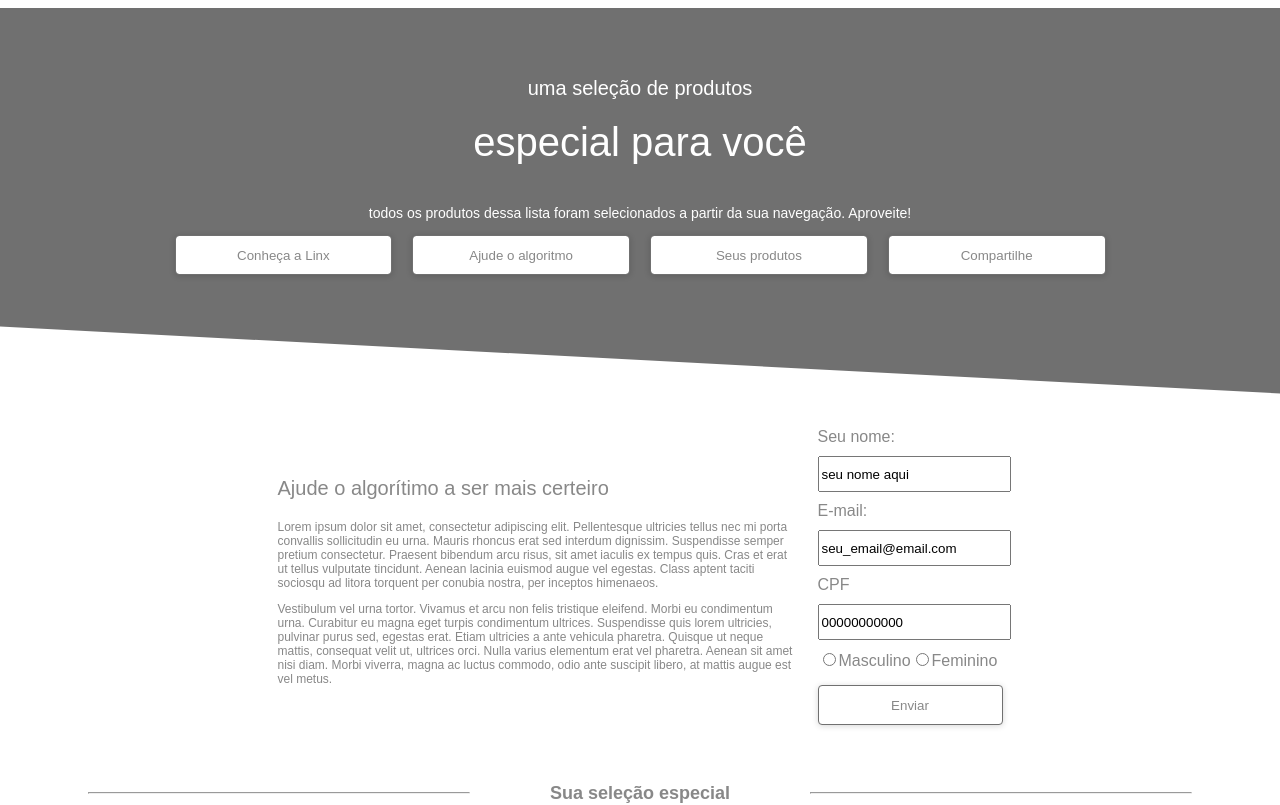
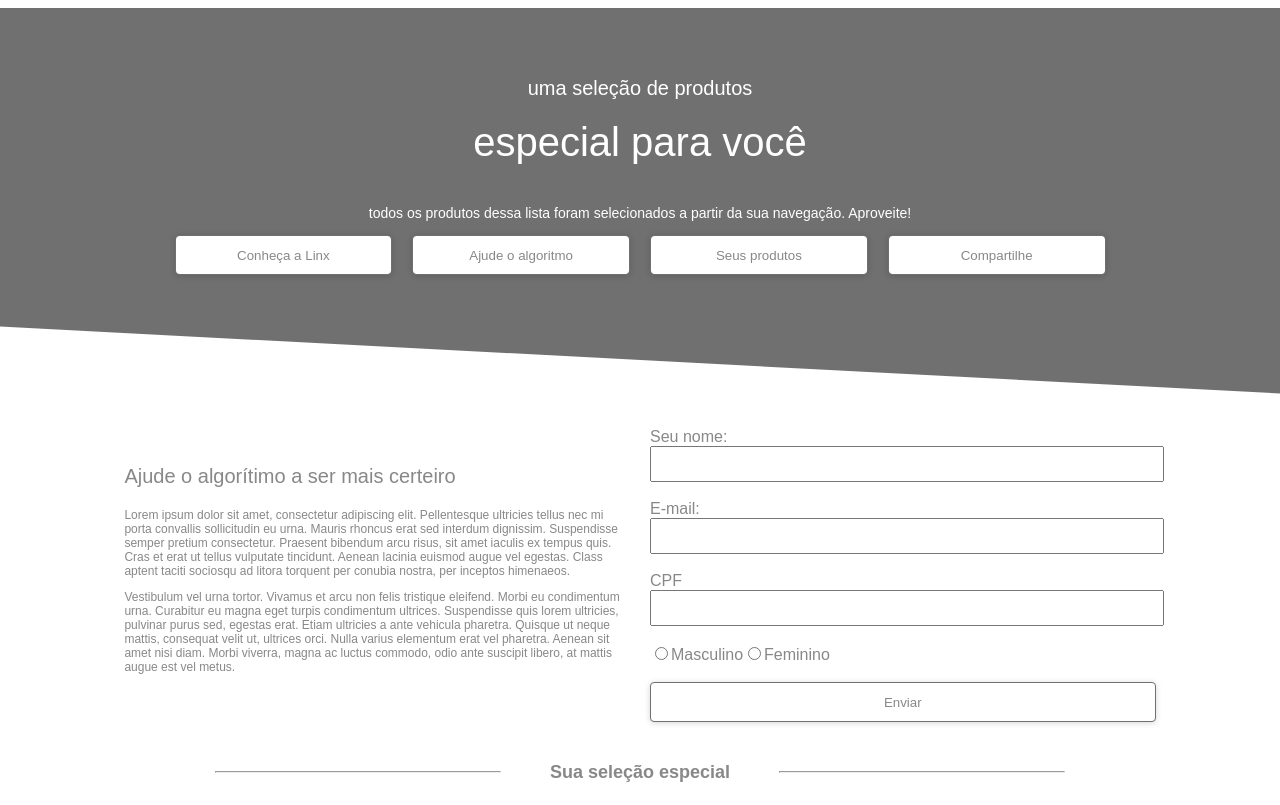
Before and after one commit to NodjaLima/linx-app, a React (Vite) app: page / in a window 1280 px wide. Shown: the top 805 px of the page. Built offline with nearby package versions, Linux system fonts and the light colour scheme; no server answers.

Commit message:
Insere validações no formulario da section-um

```diff
--- a/src/components/section-dois/section-dois.css
+++ b/src/components/section-dois/section-dois.css
@@ -17,6 +17,10 @@
 
 }
 
+.dividor {
+  width: 75%;
+}
+
 .div-botao {
   width: 260px;
 }
@@ -27,4 +31,7 @@
     flex-direction: column;
     width: 100%;
   }
+  .dividor {
+    width: 100%;
+  }
 }
--- a/src/components/section-dois/sectionDois.jsx
+++ b/src/components/section-dois/sectionDois.jsx
@@ -40,7 +40,10 @@ const SectionDois = () => {
 
   return (
     <div className='section-dois'>
+      <div className='dividor'>
       <Divisor texto='Sua seleção especial' width='30%'/>
+      </div>
+
       <div className='grid-cards'>
         { req.map((produto)=>{
           return <Card src={produto.image} id={produto.id} nome={produto.name} descricao={produto.description} oldPrice={`De R$ ${produto.oldPrice}`} promo={`Por: R$ ${produto.price}`} parcelas={`ou ${produto.installments.count}x de ${produto.installments.value}`} />
--- a/src/components/section-tres/SectionTres.css
+++ b/src/components/section-tres/SectionTres.css
@@ -3,6 +3,7 @@
   flex-direction: column;
   align-items: center;
   margin-bottom: 70px;
+  width: 100%;
 }
 
 .texto-section-tres {
@@ -12,6 +13,10 @@
   opacity: 1;
   font-size: 14px;
   text-align: center;
+}
+
+.divisor {
+  width: 100%;
 }
 
 .inputs-section-tres {
--- a/src/components/section-tres/sectionTres.jsx
+++ b/src/components/section-tres/sectionTres.jsx
@@ -10,7 +10,9 @@ import './SectionTres.css'
 const SectionTres = () => {
   return (
     <div className='section-tres'>
-      <Divisor texto='Compartilhe a novidade' width="30%"/>
+      <div className='divisor'>
+        <Divisor texto='Compartilhe a novidade' width="30%"/>
+      </div>
       <Texto classe='texto-section-tres' texto='Quer que seus amigos também ganhem a lista personalizada deles? Preencha agora!'/>
       <div className='inputs-section-tres'>
         <InputText labelFor='nome-do-amigo' labelTxt='Nome do seu amigo:' inputType="text"/>
--- a/src/components/section-um/formulario.css
+++ b/src/components/section-um/formulario.css
@@ -1,8 +1,8 @@
 .formulario-um {
   display: flex;
   flex-direction: column;
-  gap: 15px;
   margin-top: 20px;
+  width: 100%;
 }
 
 .inputForm {
--- a/src/components/section-um/formulario.jsx
+++ b/src/components/section-um/formulario.jsx
@@ -1,67 +1,77 @@
 import React from 'react';
+import { useState } from 'react';
 
 import Botao from '../header/botao';
 
 import './formulario.css'
 
-const Validacao = ({valoresIniciais}) => {
-  console.log(valoresIniciais)
+const Forms = () => {
 
-  function handleChange () {
-    console.log( 'alguem digitou aqui nesse form')
+  const [form, setForm] = useState({
+    inputNome: '',
+    inputEmail: '',
+    inputCPF: ''
+  })
+  const [vazio, setVazio] = useState(false)
+  const [emailValido, setEmailValido] = useState(false)
+  const [cpfValido, setCpfValido] = useState(false)
+
+
+  const handleChange = (e) => {
+    let newProp = form;
+    setEmailValido(true)
+    newProp[e.target.name] = e.target.value
+    setForm({ ...newProp })
   }
-  return {
-    values: valoresIniciais,
-    handleChange
+
+  const handleSubmit = (e) => {
+    e.preventDefault()
+
+    let vazios = Object.values(form).some(obj => obj == '')
+    setVazio(vazios)
+
+    let validaEmail = form['inputEmail'].toLowerCase().match(/^[a-zA-Z0-9.!#$%&'*+/=?^_`{|}~-]+@[a-zA-Z0-9](?:[a-zA-Z0-9-]{0,61}[a-zA-Z0-9])?(?:\.[a-zA-Z0-9](?:[a-zA-Z0-9-]{0,61}[a-zA-Z0-9])?)*$/)
+    setEmailValido(validaEmail)
+
+    let validaCpf = form['inputCPF'].length == 11
+    setCpfValido(validaCpf)
+
+    if( !vazios && validaEmail && validaCpf) {
+      e.currentTarget.submit()
+    }
   }
-}
-
-const Forms = () => {
-  const valida = Validacao({
-    valoresIniciais: {
-      inputNome: 'seu nome aqui',
-      inputEmail:  'seu_email@email.com',
-      inputCPF: '00000000000'
-    }
-  })
 
   return (
-    <form className='formulario-um'>
 
-      <div className='inputForm'>
+    <div >
+      <form className='formulario-um' onSubmit={(e) => {handleSubmit(e)}}>
 
-      <label htmlFor="inputNome">Seu nome:</label>
-      <input className='inputTxt' type="text" id='inputNome' value={valida.values.inputNome} onChange={()=> {Validacao.handleChange}}/>
-      <label htmlFor="inputEmail">E-mail:</label>
-      <input className='inputTxt' type="text" id='inputEmail' value={valida.values.inputEmail} onChange={()=> {Validacao.handleChange}}/>
-      <label htmlFor="inputCPF">CPF</label>
-      <input className='inputTxt' type="number" id='inputCPF' value={valida.values.inputCPF} onChange={()=> {Validacao.handleChange}}/>
+        <label>Seu nome:</label>
+        <input className='inputTxt' type="text" name='inputNome' onBlur={(e) => handleChange(e)}/><br />
+        {vazio && form['inputNome'] == '' ? <div><p>O campo Nome precisa ser preenchido</p><br /></div> : ''}
+        <label>E-mail:</label>
+        <input className='inputTxt' type="text" name='inputEmail' onBlur={(e) => handleChange(e)}/><br />
+        {vazio && form['inputEmail'] == '' ? <div><p>O campo E-mail precisa ser preenchido</p><br /></div> : ''}
+        { !emailValido && form['inputEmail'] !== '' ? <div><p>O campo E-mail precisa ser preenchido com um email válido</p><br /></div> : ''}
+        <label>CPF</label>
+        <input className='inputTxt' type="number" name='inputCPF' onBlur={(e) => handleChange(e)}/><br />
+        {vazio && form['inputCPF'] == '' ? <div><p>O campo CPF precisa ser preenchido</p><br /></div> : ''}
+        { !cpfValido && form['inputCPF'] !== '' ? <div><p>O campo CPF precisa ser preenchido corretamente</p><br /></div> : ''}
 
-      <div>
+        <div>
 
-        <input type='radio' id='masc'/><label htmlFor='masc'>Masculino</label>
-        <input type="radio" id='feme'/><label htmlFor='feme'>Feminino</label>
+          <input type='radio' id='masc'/><label htmlFor='masc'>Masculino</label>
+          <input type="radio" id='feme'/><label htmlFor='feme'>Feminino</label>
 
-      </div>
+        </div>
+        <br />
+        <Botao className='botaoForms' textoBotao="Enviar" type='submit'/>
 
-      </div>
+      </form>
 
-      <Botao className='botaoForms' textoBotao="Enviar" type='submit'/>
-    </form>
+    </div>
 
 
-
-    // <form className='formulario-um'>
-    //   <InputText labelFor='inputNome' labelTxt='Seu nome' inputType="text" value={Formik.values.inputNome} />
-    //   <InputText labelFor='inputEmail' labelTxt='E-mail' inputType="text" value={Formik.values.inputEmail}/>
-    //   <InputText labelFor='inputCPF' labelTxt='CPF' inputType="number" />
-    //   <div className='radios' value={Formik.values.inputCPF}>
-    //     <InputRadio  labelFor='inputMasc' labelTxt='Masculino' inputType="radio" />
-    //     <InputRadio  labelFor='inputFem' labelTxt='Feminino' inputType="radio" />
-    //   </div>
-    //   <Botao className='botaoForms' textoBotao="Enviar" type='submit'/>
-
-    //</form>
    );
 }
 
--- a/src/components/section-um/informacoes.css
+++ b/src/components/section-um/informacoes.css
@@ -1,6 +1,5 @@
 .informacoes-container{
-  width: 520px;
-  height: 220px;
+  width: 100%;
   text-align: left;
   color: #888888;
   opacity: 1;
--- a/src/components/section-um/sectionUm.css
+++ b/src/components/section-um/sectionUm.css
@@ -1,10 +1,9 @@
 .section-um-container {
   display: grid;
-  grid-template-columns: auto auto;
+  grid-template-columns: 40% 40%;
   justify-content: center;
   align-items: center;
   gap: 20px;
-  width: 100%;
 }
 
 
```
Also changed, not shown: src/validacoes/valida.js (deleted, +0 -13 lines).
